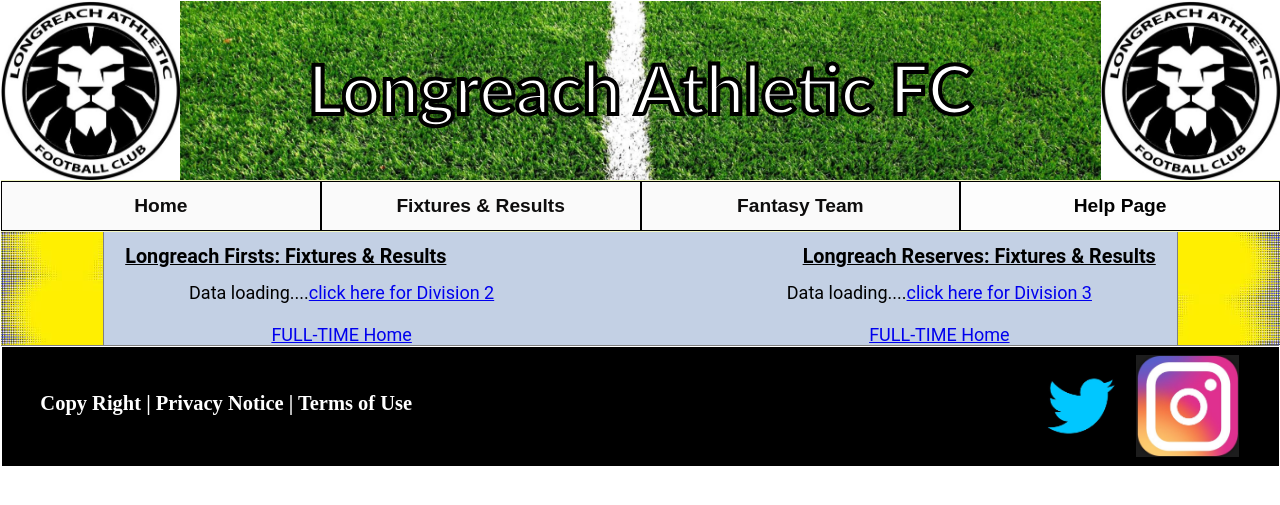
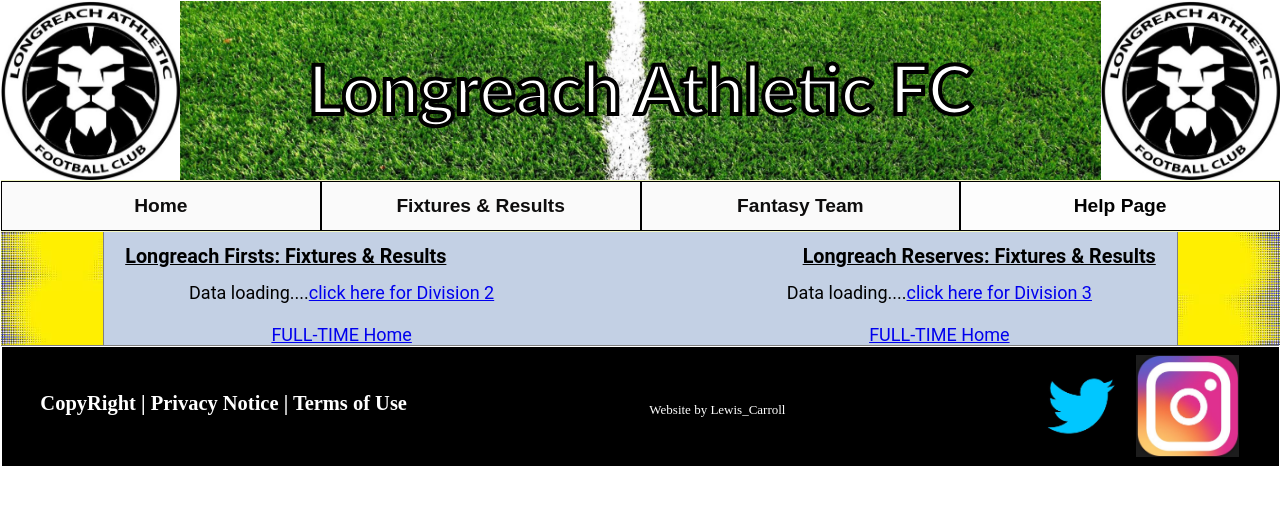
Before and after one commit to carroll4/Longreach_Project, a PHP site: page /fixtures.php in a window 1280 px wide. Shown: the top 505 px of the page. Run offline with PHP 8.4, Linux system fonts and the light colour scheme; the visitor is signed in with stand-in values (Sample User, id 1); some libraries are stand-ins or nearby versions.

Commit message:
made footer a file so only have to change one file

```diff
--- a/longreach/fixtures.php
+++ b/longreach/fixtures.php
@@ -30,27 +30,23 @@ require_once 'includes/login_view.inc.php';
             <div class="mid">
                 <h1 style="float: left; font-size: 110%;"><u>Longreach Firsts: Fixtures & Results</u></h1><h1 style="float: right; font-size: 110%;"><u>Longreach Reserves: Fixtures & Results</u></h1>
                 <!--first teams api-->
-                <div id="lrep705596635" style="width: 42%; float: left;">Data loading....<a href="https://fulltime.thefa.com/index.html?divisionseason=816016533">click here for Division 2</a><br/><br/>
-                    <a href=http://www.thefa.com/FULL-TIME>FULL-TIME Home</a></div>
+                <div id="lrep872776627" style="width: 42%; float: left;">Data loading....<a href="https://fulltime.thefa.com/index.html?divisionseason=281245713">click here for Division 2</a><br/><br/>
+                    <a href="http://www.thefa.com/FULL-TIME">FULL-TIME Home</a></div>
                     <script language="javascript" type="text/javascript">
-                    var lrcode = '705596635'
+                    var lrcode = '872776627'
                     </script>
                     <script language="Javascript" type="text/javascript" src="https://fulltime.thefa.com/client/api/cs1.js"></script>
                 <!--second teams api-->
-                <div id="lrep104745148" style="width: 42%; float: right;">Data loading....<a href="https://fulltime.thefa.com/index.html?divisionseason=237926781">click here for Division 3</a><br/><br/>
-                    <a href=http://www.thefa.com/FULL-TIME>FULL-TIME Home</a></div>
-                <script language="javascript" type="text/javascript">
-                var lrcode = '104745148'
-                </script>
-                <script language="Javascript" type="text/javascript" src="https://fulltime.thefa.com/client/api/cs1.js"></script>
+                <div id="lrep630580359" style="width: 42%; float: right;">Data loading....<a href="https://fulltime.thefa.com/index.html?divisionseason=445761360">click here for Division 3</a><br/><br/><a href="http://www.thefa.com/FULL-TIME">FULL-TIME Home</a></div>
+                    <script language="javascript" type="text/javascript">
+                    var lrcode = '630580359'
+                    </script>
+                    <script language="Javascript" type="text/javascript" src="https://fulltime.thefa.com/client/api/cs1.js"></script>
             </div>
 
-            <div class="footer">
-                <a href="https://www.instagram.com/longreach_afc/?hl=en-gb" target="_blank"><img src="Images/insta.jpg" style="float: right; width: 8vw; height: 8vw; padding: 2px;"></a>
-                <a href="https://twitter.com/longreachutr" target="_blank"><img src="Images/twitter.png" style="float: right; width: 8vw; height: 8vw; padding: 2px;"></a>
-                <br>
-                <p id="footer_p"><b>Copy Right | Privacy Notice | Terms of Use</b></p>
-            </div>
+            <?php
+            include_once 'footer.php';
+            ?>
 
             <div class="left">
                 <p></p>
--- /dev/null
+++ b/longreach/footer.php
@@ -0,0 +1,8 @@
+<div class="footer">
+    <a href="https://www.instagram.com/longreach_afc/?hl=en-gb" target="_blank"><img src="Images/insta.jpg" style="float: right; width: 8vw; height: 8vw; padding: 2px;"></a>
+    <a href="https://twitter.com/longreachutr" target="_blank"><img src="Images/twitter.png" style="float: right; width: 8vw; height: 8vw; padding: 2px;"></a>
+    <br>
+    <p id="footer_p"><b>CopyRight | Privacy Notice | Terms of Use</b></p>
+    <br>
+    <p style="font-size: small; ">Website by Lewis_Carroll</p>
+</div>
```
Also changed, not shown: longreach/fantasy_team.php (+4 -7 lines), longreach/help.php (+3 -6 lines), longreach/index.php (+3 -6 lines), longreach/leaderboard.php (+3 -6 lines), longreach/stats.php (+3 -6 lines).
